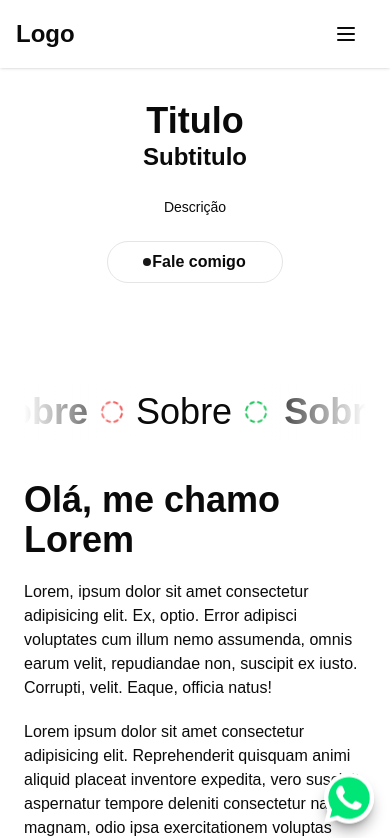
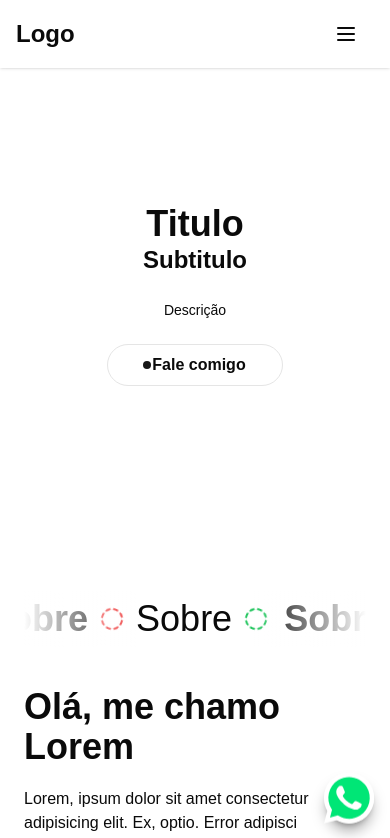
Before and after one commit to gabriellucasvh/template-portfolio, a Next.js app: page / in a window 390 px wide. Shown: the top 838 px of the page. Built offline with nearby package versions, Linux system fonts and the light colour scheme; a web font is replaced by a local one.

Commit message:
Ajuste na altura da seção de Inicio

```diff
--- a/components/Sections/Inicio.tsx
+++ b/components/Sections/Inicio.tsx
@@ -6,7 +6,7 @@ import Link from 'next/link'
 const Inicio = () => {
   return (
     <div
-      className="flex flex-col items-center justify-center min-h-96 lg:min-h-screen px-4 space-y-6 md:space-y-8 text-center"
+      className="flex flex-col items-center justify-center h-[70vh] lg:min-h-screen px-4 space-y-6 md:space-y-8 text-center"
       id="inicio"
     >
       {/* Título e subtítulo */}
```
